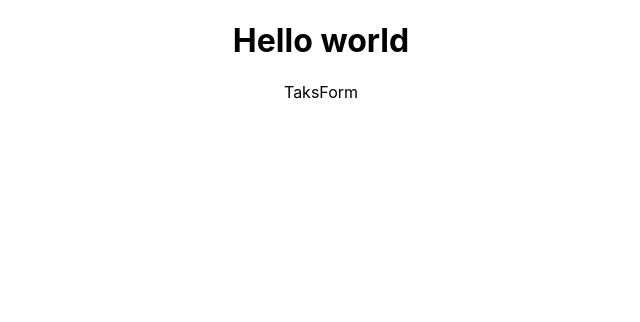
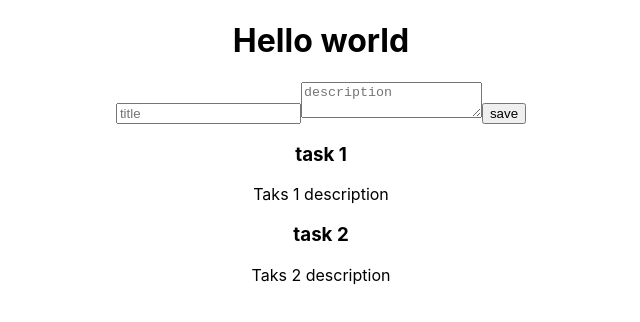
Before and after one commit to quenandres/react-rtk-crud, a React (Create React App) app: page / in a window 1280 px wide. Shown: the top 322 px of the page, without its empty margins (319-959 px from the left). Built offline with nearby package versions, Linux system fonts and the light colour scheme.

Commit message:
Add: ejemplo de formulario

```diff
--- a/src/App.js
+++ b/src/App.js
@@ -1,18 +1,15 @@
 import './App.css';
-import {useSelector} from 'react-redux';
 import { TaksForm } from './components/TaskForm';
+import { TaksList } from './components/TaskList';
 
 
 function App() {
-
-  const tasksState = useSelector(state => state.tasks);
-  console.log('App');
-  console.log(tasksState);
 
   return (
     <div className="App">
       <h1>Hello world</h1>
       <TaksForm />
+      <TaksList />
     </div>
   );
 }
--- a/src/components/TaskForm.js
+++ b/src/components/TaskForm.js
@@ -1,10 +1,29 @@
-import { useSelector } from 'react-redux';
+import {useState} from 'react';
 
 export const TaksForm = () => {
-    const taksSelect = useSelector(state => state.tasks);
-    console.log('TaksList');
-    console.log(taksSelect);
+
+  const [task, setTask] = useState({
+    title: '',
+    description: ''
+  });
+
+  const handleChange = e => {
+    setTask({
+      ...task,
+      [e.target.name]: e.target.value
+    })
+  }
+
+  const handleSubmit = (e) => {
+    e.preventDefault();
+    console.log(task);
+  }
+
   return (
-    <div>TaksForm</div>
+    <form onSubmit={handleSubmit}>
+      <input name='title' type="text" placeholder='title' onChange={handleChange} />
+      <textarea name="description" placeholder="description" onChange={handleChange}></textarea>
+      <button>save</button>
+    </form>
   )
 }
--- a/src/components/TaskList.js
+++ b/src/components/TaskList.js
@@ -3,11 +3,16 @@
 
 export const TaksList = () => {
 
-    const taksSelect = useSelector('tasks');
-    console.log('TaksList');
-    console.log(taksSelect);
-
+  const tasks = useSelector(state => state.tasks);
+  console.log(tasks);
   return (
-    <div>TaksList</div>
+    <div>
+      {tasks.map(task => (
+        <div key={task.id}>
+          <h3>{task.title}</h3>
+          <p>{task.description}</p>
+        </div>
+      ))}
+    </div>
   )
 }
--- a/src/features/tasks/taskSlice.js
+++ b/src/features/tasks/taskSlice.js
@@ -1,8 +1,23 @@
 import { createSlice } from '@reduxjs/toolkit';
+
+const initialState = [
+    {
+        id: "1",
+        title: "task 1",
+        description: "Taks 1 description",
+        completed: false
+    },
+    {
+        id: "2",
+        title: "task 2",
+        description: "Taks 2 description",
+        completed: false
+    }
+]
 
 export const taskSlice = createSlice({
     name:'tasks',
-    initialState: [],
+    initialState,
     reducers: { //Funcionaes
 
     }
```
Also changed, not shown: 1 other file (tests, documents, lock files or other folders).
